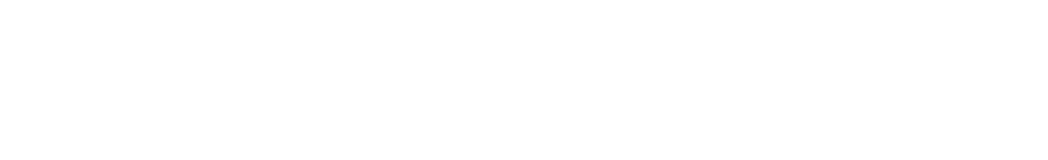
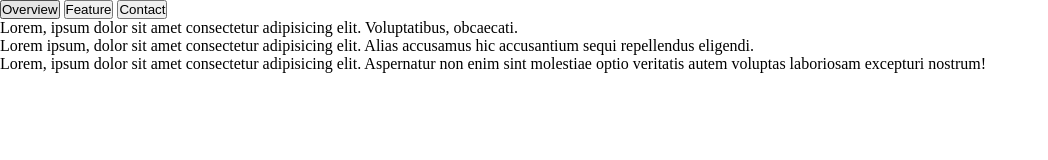
Before and after one commit to Hary300/Personal-Project-13-Tabs, a plain HTML site: page index.html in a window 1280 px wide. Shown: the whole page, without its empty margins (0-1048 px from the left). Drawn offline with Linux system fonts and the light colour scheme.

Commit message:
feat: add tab HTML  structure

```diff
--- a/index.html
+++ b/index.html
@@ -7,5 +7,30 @@
     <link rel="stylesheet" href="./style.css" />
     <script src="./script.js" defer></script>
   </head>
-  <body></body>
+  <body>
+    <div class="tabs">
+      <div class="btns">
+        <button data-tab="overview">Overview</button>
+        <button data-tab="feature">Feature</button>
+        <button data-tab="contact">Contact</button>
+      </div>
+
+      <div class="content">
+        <p class="text" data-tab="overview">
+          Lorem, ipsum dolor sit amet consectetur adipisicing elit.
+          Voluptatibus, obcaecati.
+        </p>
+        <p class="text" data-tab="feature">
+          Lorem ipsum, dolor sit amet consectetur adipisicing elit. Alias
+          accusamus hic accusantium sequi repellendus eligendi.
+        </p>
+        <p class="text" data-tab="contact">
+          Lorem, ipsum dolor sit amet consectetur adipisicing elit. Aspernatur
+          non enim sint molestiae optio veritatis autem voluptas laboriosam
+          excepturi nostrum!
+        </p>
+      </div>
+      <!-- end -->
+    </div>
+  </body>
 </html>
--- a/script.js
+++ b/script.js
@@ -0,0 +1,17 @@
+const buttons = document.querySelectorAll('.tabs .btns button');
+const contents = document.querySelectorAll('.tabs .content .text');
+
+buttons.forEach((button) => {
+  button.addEventListener('click', function () {
+    buttons.forEach((button) => button.classList.remove('active'));
+    button.classList.add('active');
+    const dataTab = this.dataset.tab;
+    contents.forEach((content) => {
+      content.classList.remove('active');
+
+      if (content.dataset.tab === dataTab) {
+        content.classList.add('active');
+      }
+    });
+  });
+});
--- a/style.css
+++ b/style.css
@@ -0,0 +1,5 @@
+* {
+  margin: 0;
+  padding: 0;
+  box-sizing: border-box;
+}
```
